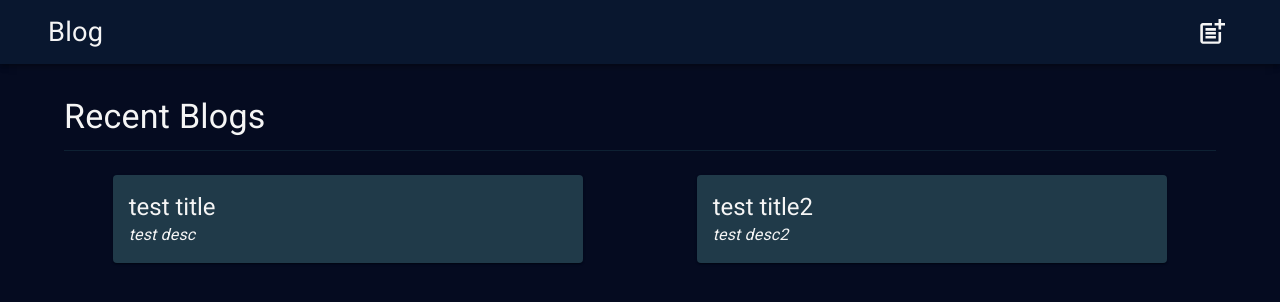
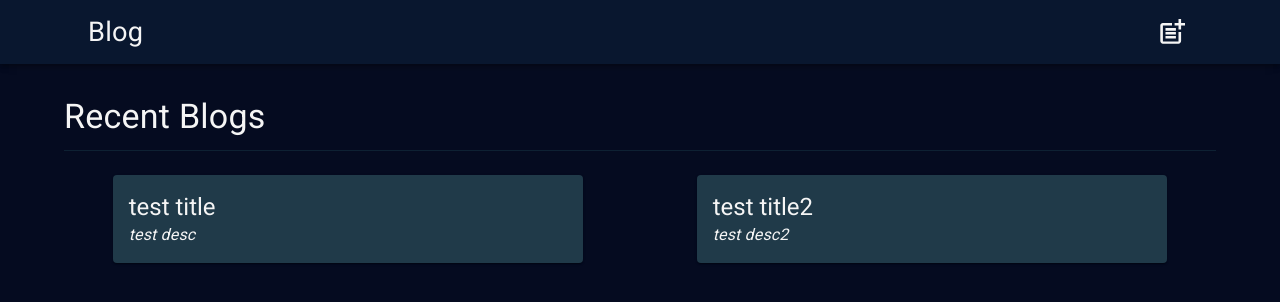
Before and after one commit to Jared-Enck/redux-microblog, a Next.js app: page / in a window 1280 px wide. Shown: the top 302 px of the page. Built offline with nearby package versions, Linux system fonts and the light colour scheme.

Commit message:
updated Navbar container to maxWidth 'lg'

```diff
--- a/src/app/components/Navbar.js
+++ b/src/app/components/Navbar.js
@@ -16,7 +16,7 @@ export default function Navbar() {
       position='static'
       sx={{ bgcolor: 'primary.main' }}
     >
-      <Container maxWidth='xl'>
+      <Container maxWidth='lg'>
         <Toolbar>
           <Link href={'/'}>
             <Typography sx={{ fontSize: '1.7rem', color: 'primary.text' }}>
```
